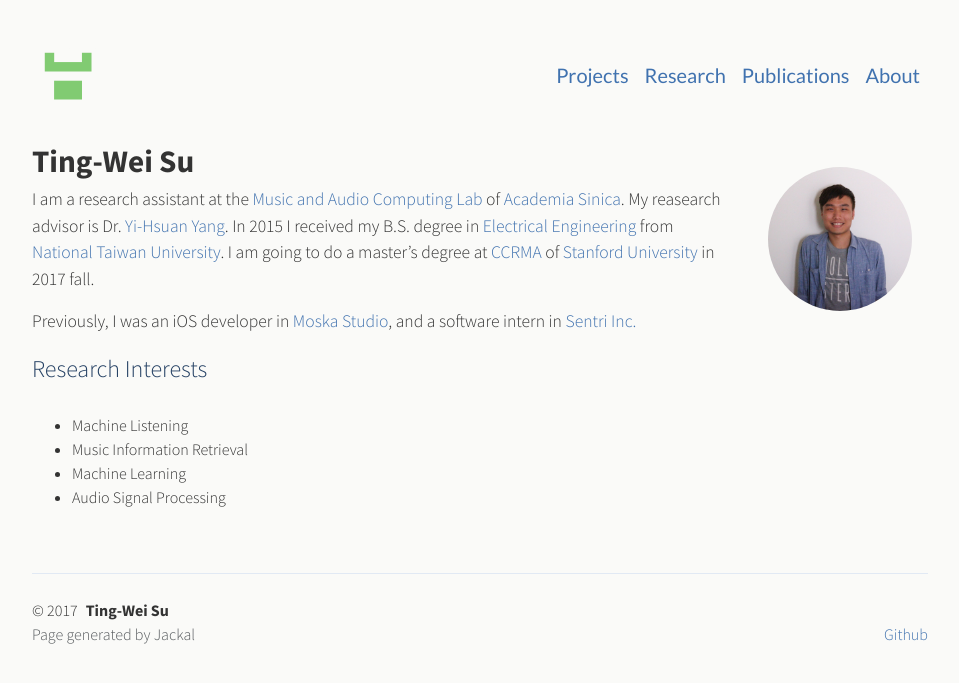
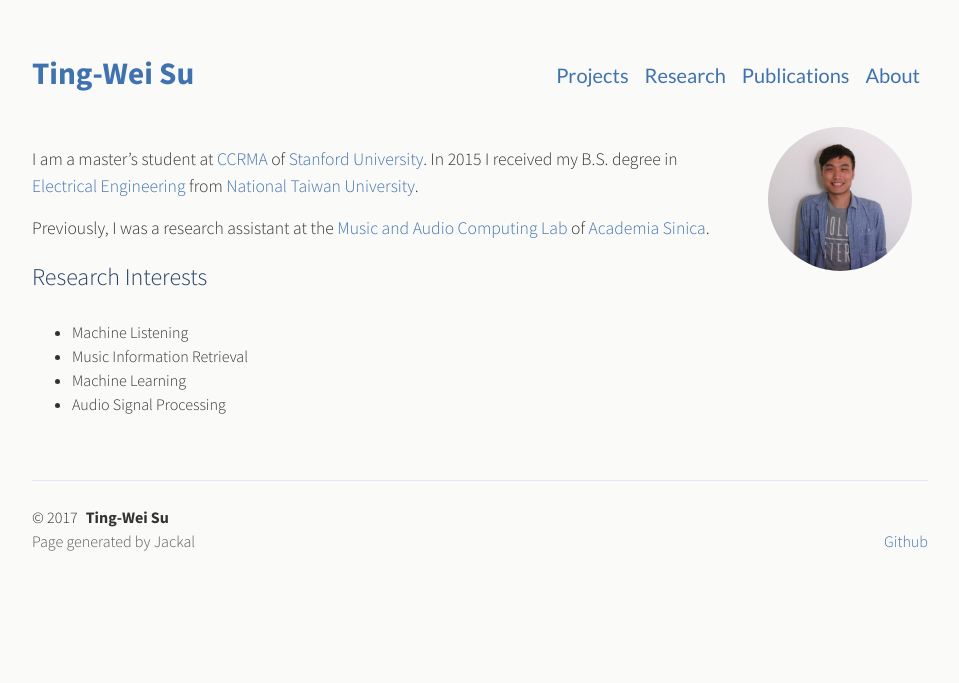
Before and after one commit to tweihaha/tweihaha.github.io, a Jekyll site: the page built from index.md, in a window 1280 px wide. Shown: the top 683 px of the page, without its empty margins (160-1119 px from the left). Built offline with Jekyll 4.4.1, drawn with Linux system fonts in a browser that asks for light colours.

Commit message:
I am a Stanford student now!

```diff
--- a/_includes/header.html
+++ b/_includes/header.html
@@ -1,9 +1,9 @@
 <header class="site-header">
 
-  <h1 class="site-title">
-    <!-- <a href="{{ site.baseurl }}/" title="Home page"><h2>Ting-Wei Su</h2></a> -->
-    <a href="{{ site.baseurl }}/" title="Home page"><img class="site-logo" src="{{ site.baseurl }}/assets/img/github_propic.png"></a>
-  </h1>
+  <h2 class="site-title">
+    <a href="{{ site.baseurl }}/" title="Home page">Ting-Wei Su</a>
+    <!-- <a href="{{ site.baseurl }}/" title="Home page"><img class="site-logo" src="{{ site.baseurl }}/assets/img/github_propic.png"></a> -->
+  </h2>
 
   <nav class="site-nav">
     {% for link in site.navigation %}
--- a/_sass/_site.scss
+++ b/_sass/_site.scss
@@ -99,7 +99,7 @@
     float: left;
     width: 20%;
     text-align: inherit;
-    margin-bottom: $spacer0;
+    margin-top: $spacer0;
   }
 }
 
--- a/index.md
+++ b/index.md
@@ -13,11 +10,10 @@ layout: default
 </figure>
 {:/}
 
-I am a research assistant at the [Music and Audio Computing Lab](http://mac.citi.sinica.edu.tw){:target="_blank"} of [Academia Sinica](https://www.sinica.edu.tw){:target="_blank"}.
-My reasearch advisor is Dr. [Yi-Hsuan Yang](http://mac.citi.sinica.edu.tw/~yang/){:target="_blank"}.
-In 2015 I received my B.S. degree in [Electrical Engineering](https://web.ee.ntu.edu.tw/){:target="_blank"} from [National Taiwan University](http://www.ntu.edu.tw){:target="_blank"}. I am going to do a master's degree at [CCRMA](https://ccrma.stanford.edu/){:target="_blank"} of [Stanford University](https://www.stanford.edu/){:target="_blank"} in 2017 fall.
+I am a master's student at [CCRMA](https://ccrma.stanford.edu/){:target="_blank"} of [Stanford University](https://www.stanford.edu/){:target="_blank"}.
+In 2015 I received my B.S. degree in [Electrical Engineering](https://web.ee.ntu.edu.tw/){:target="_blank"} from [National Taiwan University](http://www.ntu.edu.tw){:target="_blank"}.
 
-Previously, I was an iOS developer in [Moska Studio](http://www.moskastudio.tw/){:target="_blank"}, and a software intern in [Sentri Inc.](http://sentri.me/){:target="_blank"}
+Previously, I was a research assistant at the [Music and Audio Computing Lab](http://mac.citi.sinica.edu.tw){:target="_blank"} of [Academia Sinica](https://www.sinica.edu.tw){:target="_blank"}.
 
 <!-- #### This site is still under construction... -->
 
```
Also changed, not shown: other parts of index.md (+0 -3 lines).
